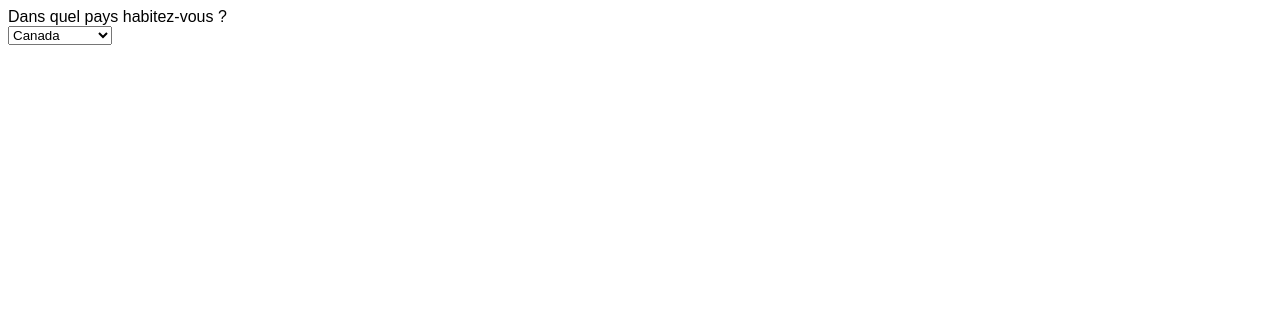
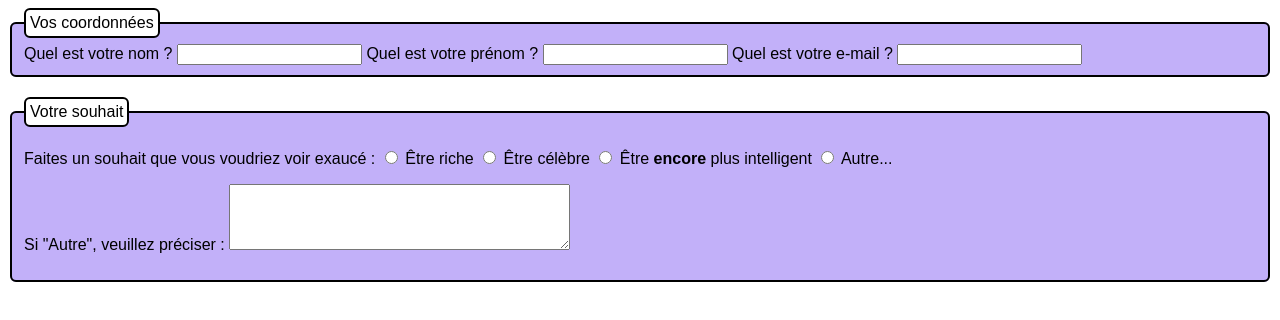
Before and after one commit to RodrigueCalimia/cours-les-formulaires, a plain HTML site: page index.html in a window 1280 px wide. Drawn offline with Linux system fonts and the light colour scheme.

Commit message:
regrouper les champs avec la balise <fieldset>

```diff
--- a/index.html
+++ b/index.html
@@ -8,13 +8,29 @@
     </head>
     <body>
         <form method="get" action="">
-            <label for="pays">Dans quel pays habitez-vous ?</label><br>
-            <select name="pays" id="pays">
-                <option value="espagne">Espagne</option>
-                <option value="royaume-uni">Royaume-Uni</option>
-                <option value="canada" selected>Canada</option>
-                <option value="japon">Japon</option>
-            </select>
+            <fieldset>
+                <legend>Vos coordonnées</legend> <!-- Titre du fieldset -->
+                <label for="nom">Quel est votre nom ?</label>
+                <input type="text" name="nom" id="nom">
+                <label for="prenom">Quel est votre prénom ?</label>
+                <input type="text" name="prenom" id="prenom">
+                <label for="email">Quel est votre e-mail ?</label>
+                <input type="email" name="email" id="email">
+            </fieldset>
+            <fieldset>
+                <legend>Votre souhait</legend> <!-- Titre du fieldset -->
+                <p>
+                    Faites un souhait que vous voudriez voir exaucé :
+                    <input type="radio" name="souhait" value="riche" id="riche"> <label for="riche">Être riche</label>
+                    <input type="radio" name="souhait" value="celebre" id="celebre"> <label for="celebre">Être célèbre</label>
+                    <input type="radio" name="souhait" value="intelligent" id="intelligent"> <label for="intelligent">Être <strong>encore</strong> plus intelligent</label>
+                    <input type="radio" name="souhait" value="autre" id="autre"> <label for="autre">Autre...</label>
+                </p>
+                <p>
+                    <label for="precisions">Si "Autre", veuillez préciser :</label>
+                    <textarea name="precisions" id="precisions" cols="40" rows="4"></textarea>
+                </p>
+            </fieldset>
         </form>
     </body>
 </html>
--- a/style.css
+++ b/style.css
@@ -1,3 +1,18 @@
 * {
   font-family: Arial;
 }
+
+fieldset {
+  border: none;
+  background-color: #C2B0F9;
+  border: 2px solid black;
+  border-radius: 6px;
+  margin-bottom: 20px;
+}
+
+legend {
+  background-color: white;
+  border: 2px solid black;
+  border-radius: 6px;
+  padding: 4px;
+}
```
